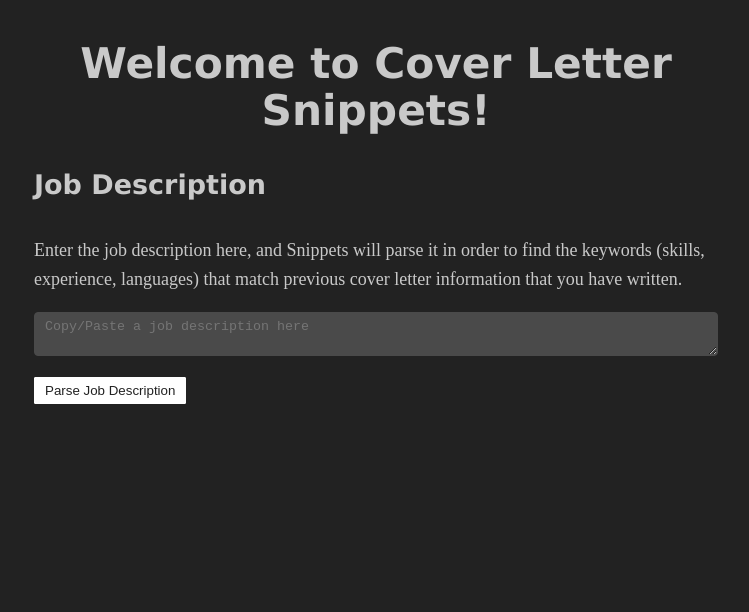
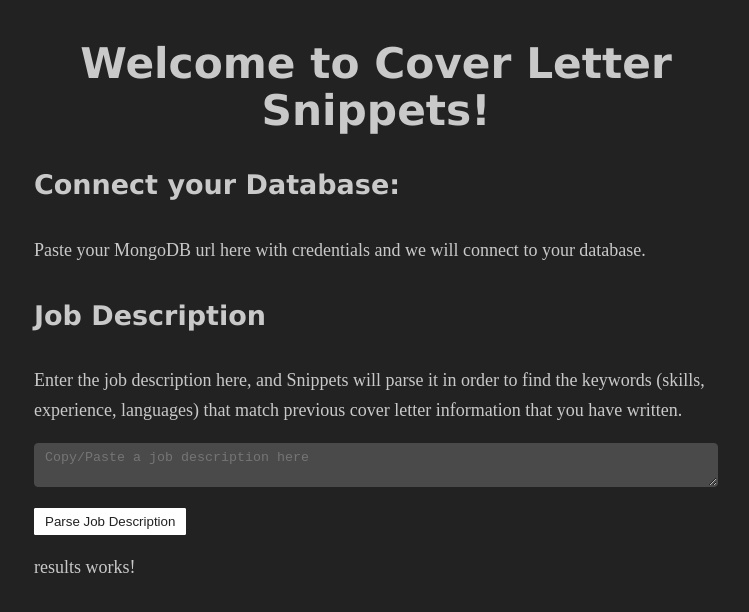
Before and after one commit to mattcheah/cover-letter-snippets, an Angular app in the folder snippets/: page / in a window 1280 px wide. Shown: the top 612 px of the page, without its empty margins (264-1013 px from the left). Built offline with nearby package versions, Linux system fonts and the light colour scheme.

Commit message:
move services

```diff
--- a/snippets/src/app/app.component.html
+++ b/snippets/src/app/app.component.html
@@ -5,5 +5,7 @@
   </h1>
 </div>
 <div class="container">
+  <app-database></app-database>
   <app-job-description></app-job-description>
+  <app-results></app-results>
 </div>
--- a/snippets/src/app/database/database.component.html
+++ b/snippets/src/app/database/database.component.html
@@ -1,3 +1,6 @@
-<p>
-  database works!
-</p>
+<div>
+  <h4>Connect your Database:</h4>
+  <p>
+    Paste your MongoDB url here with credentials and we will connect to your database.
+  </p>
+</div>
--- a/snippets/src/app/parse-description.service.ts
+++ b/snippets/src/app/services/parse-description.service.ts
@@ -1,8 +1,11 @@
 import { Injectable } from '@angular/core';
+import { BehaviorSubject } from 'rxjs';
 
 @Injectable()
 export class ParseDescriptionService {
 
   constructor() { }
 
+
+
 }
```
Also changed, not shown: snippets/src/app/services/connect-to-database.service.ts (renamed from snippets/src/app/connect-to-database.service.ts), 2 other files (tests, documents, lock files or other folders).
